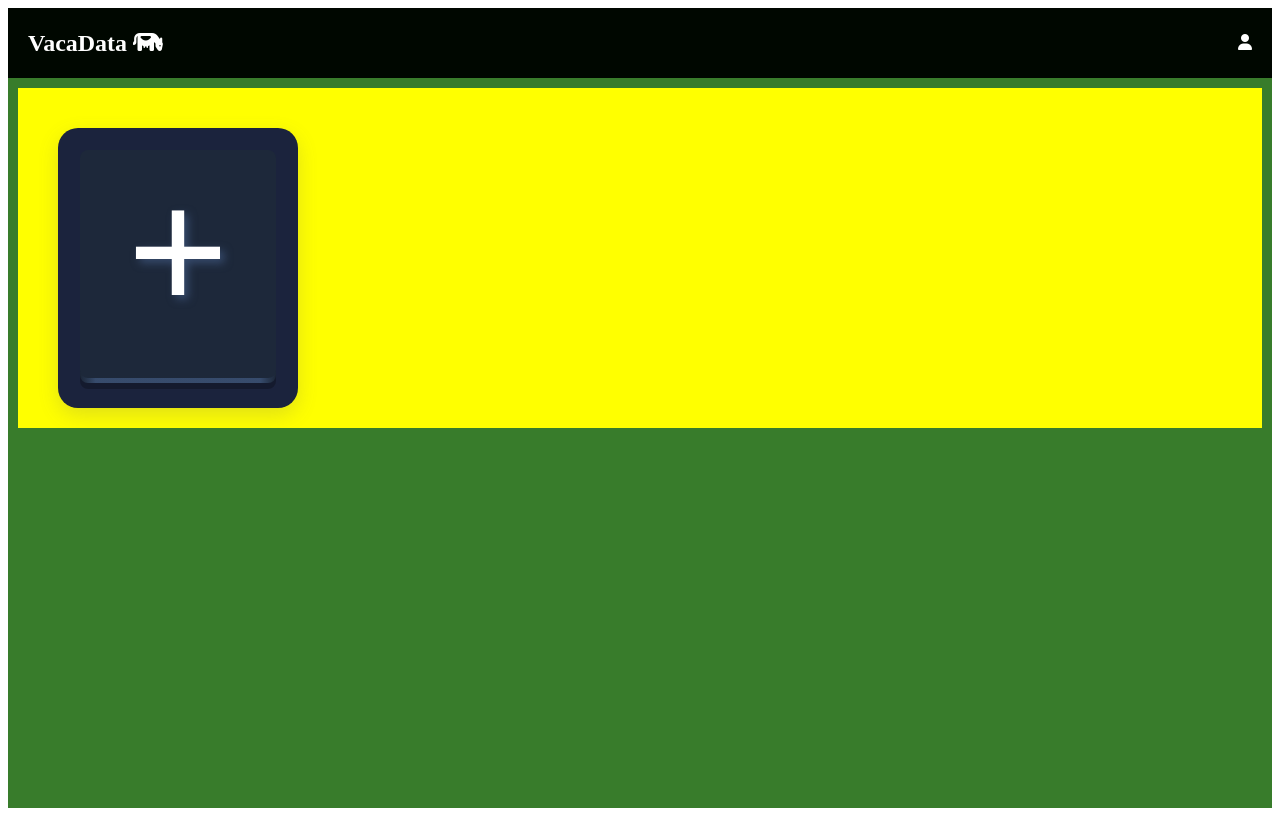
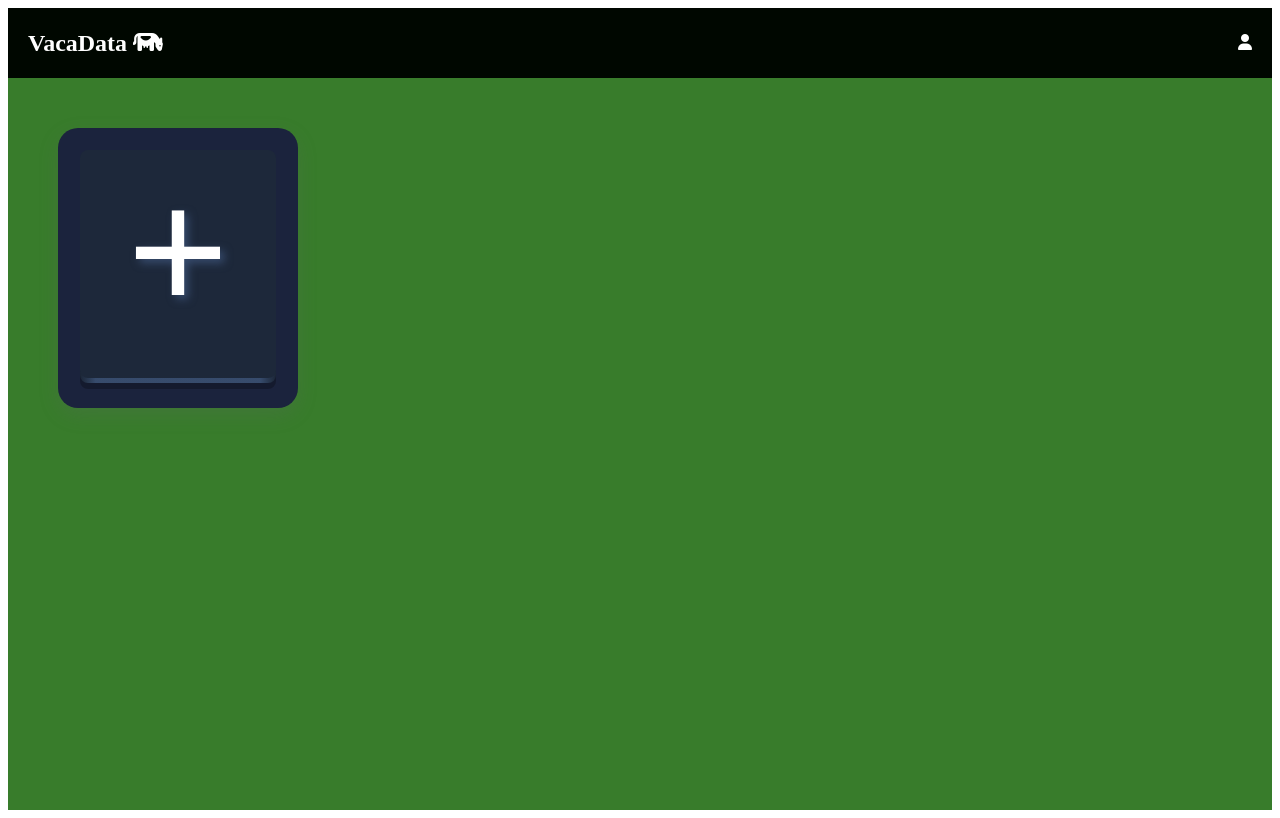
Before and after one commit to JanVal3k/VacaData, an Angular app: page / in a window 1280 px wide. Built offline with nearby package versions, Linux system fonts and the light colour scheme.

Commit message:
fix: z-index de menu

```diff
--- a/src/app/animals/animals.component.css
+++ b/src/app/animals/animals.component.css
@@ -4,11 +4,12 @@
     flex-direction: row;
     padding: 20px;
     flex-wrap: wrap;
+    height: 84vh;
     max-height: 100%;
     max-width: 100%;
-    background-color: yellow;
+    /* background-color: yellow; */
     overflow-y: auto;
-    overflow-x: hidde;
+    overflow-x: hidden;
 }
 /* CARDS */
 .card {
--- a/src/app/app.component.css
+++ b/src/app/app.component.css
@@ -2,7 +2,6 @@
     font-family:'Times New Roman', Times, serif;
     margin: 0;
     padding: 0;
-
 }
 .icon {
     font-family: 'Font Awesome 5 Free';
@@ -23,13 +22,15 @@
     height: 50px;
     width: auto;
     padding: 10px;
+    z-index: 10;
 }
 .content {
     display: flex;
+    flex-direction: column;
     flex-grow: 1;
-    flex-direction: column;
     background-color: #387c2b;
     color: #fff;
     padding: 10px;
-    position: static;
+    height: 100vh;
+    max-height: 89vh;
 }
```
